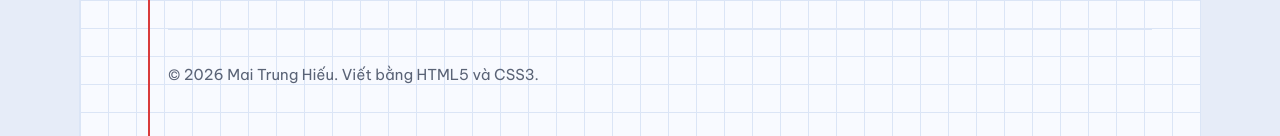
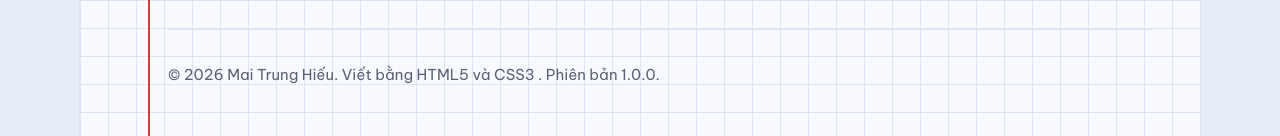
Before and after one commit to Trung-Hieu2705/b-i-t-p-cu-i-k-1-wed, a plain HTML site: page index.html in a window 1280 px wide. Shown: the part 2520-2656 px from the top of the page. Drawn offline with Linux system fonts and the light colour scheme.

Commit message:
Update footer text to include version number

```diff
--- a/index.html
+++ b/index.html
@@ -129,7 +129,7 @@
     </main>
 
     <footer>
-      <p>© 2026 Mai Trung Hiếu. Viết bằng HTML5 và CSS3.</p>
+      <p>© 2026 Mai Trung Hiếu. Viết bằng HTML5 và CSS3 . Phiên bản 1.0.0.</p>
     </footer>
   </div>
 
```
